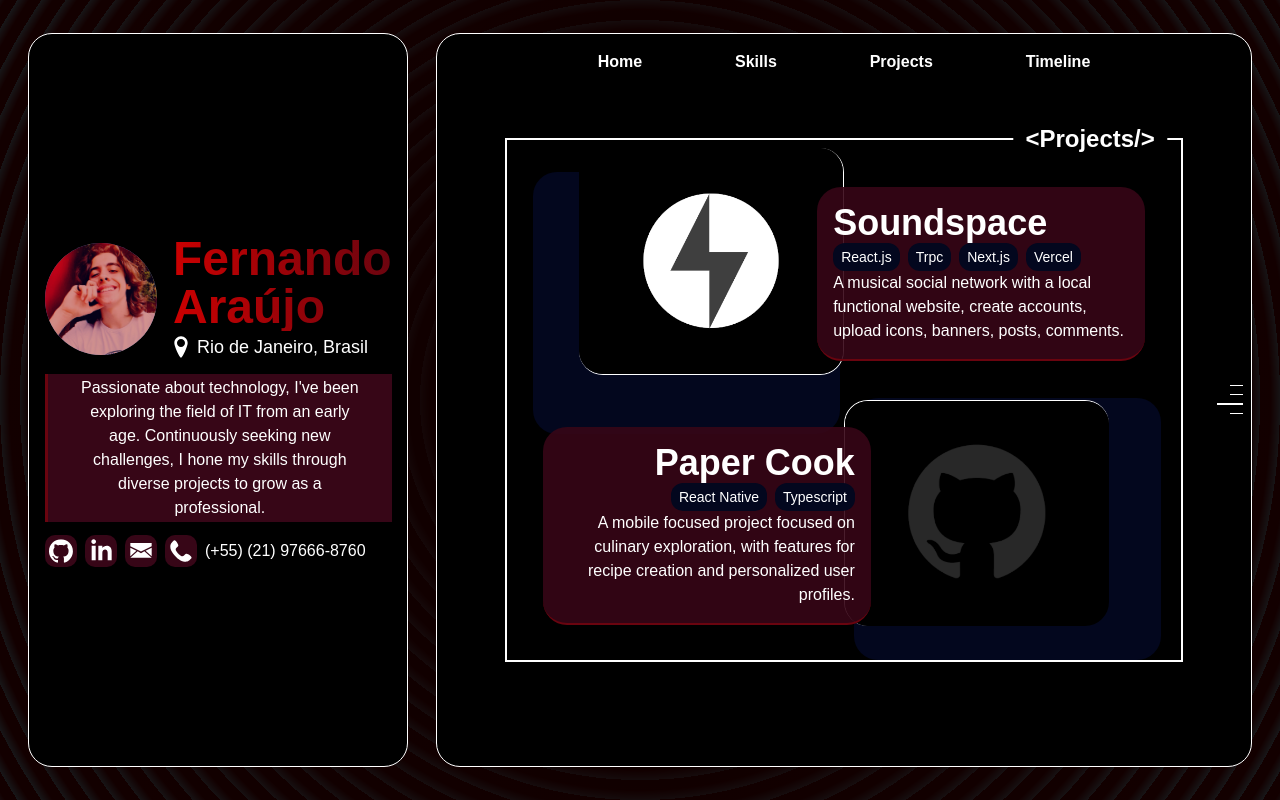
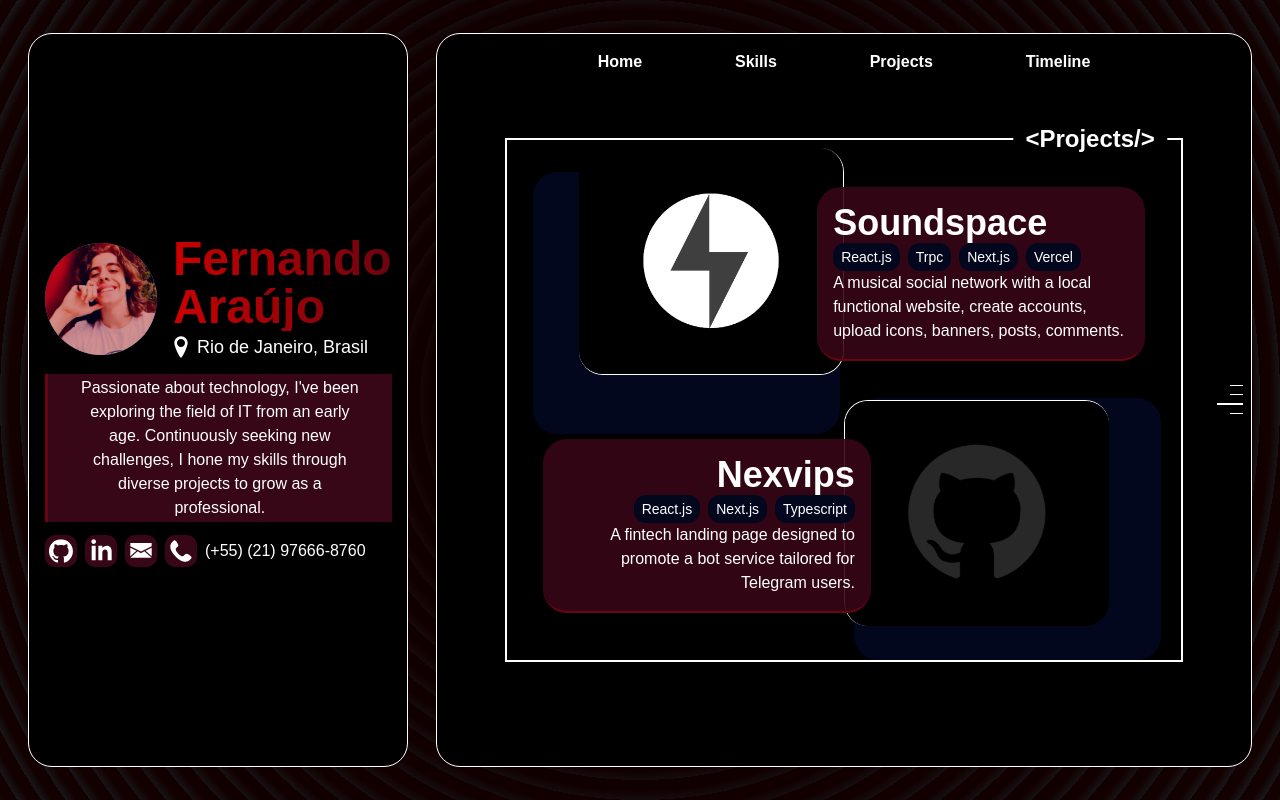
Before and after one commit to lntra/Portfolio, a React (Create React App) app: page / in a window 1280 px wide. Both pictures are taken after a click on the item "Projects". Built offline with nearby package versions, Linux system fonts and the light colour scheme.

Commit message:
altering projects

```diff
--- a/src/components/molecules/projects.tsx
+++ b/src/components/molecules/projects.tsx
@@ -114,7 +114,7 @@ const Projects = ({portugues , currentPage , setCurrentPage, scrollData} : Right
                                         </div>
                                     </a>
                                 </div>
-                                <a href='https://github.com/lntra/Paper-Cook'  className='hidden lg:block group row-start-2 row-end-2 col-start-7 col-end-13 h-full w-full'>
+                                <a href='https://github.com/lntra/NexVips'  className='hidden lg:block group row-start-2 row-end-2 col-start-7 col-end-13 h-full w-full'>
                                     <div className='w-full h-full flex justify-start'>
                                         <img className='grayscale-[1] transition-all duration-300 ease-in-out group-hover:grayscale-0 border-t-[1px] z-10 h-[90%] rounded-3xl border-l-[1px] border-white' src={githubalt} alt="" />
                                          <div
@@ -123,24 +123,28 @@ const Projects = ({portugues , currentPage , setCurrentPage, scrollData} : Right
                                     </div>
                                 </a>
                                 <div className='hidden row-start-2 row-end-2 p-7 col-start-1 z-20 col-end-8 h-full w-full lg:flex align-middle items-center'>
-                                    <a href='https://github.com/lntra/Paper-Cook' className='w-full h-fit bg-pf-crimsonbg border-b-2 border-pf-darkestred rounded-3xl'
+                                    <a href='https://github.com/lntra/NexVips' className='w-full h-fit bg-pf-crimsonbg border-b-2 border-pf-darkestred rounded-3xl'
                                     style={{ backgroundColor: 'rgba(55, 6, 23, 0.9)' }}
                                     >
                                         <div className='flex opacity-100 flex-col h-full justify-center align-top items-end p-4'>
-                                            <h1 className='text-4xl font-bold'>Paper Cook</h1>
+                                            <h1 className='text-4xl font-bold'>Nexvips</h1>
                                             <div className='flex gap-2'>
                                                 <div className='px-2 py-1 text-sm bg-pf-black rounded-xl'>
-                                                    <p>React Native</p>
+                                                    <p>React.js</p>
+                                                </div>
+                                                <div className='px-2 py-1 text-sm bg-pf-black rounded-xl'>
+                                                    <p>Next.js</p>
                                                 </div>
                                                 <div className='px-2 py-1 text-sm bg-pf-black rounded-xl'>
                                                     <p>Typescript</p>
                                                 </div>
                                             </div>
                                             <p className='text-base text-right'>
-                                                {portugues
-                                                ? "Um projeto disponível em mobile sobre culinária, lida com criações de receitas, usuários e seus perfis"
-                                                : "A mobile focused project focused on culinary exploration, with features for recipe creation and personalized user profiles."
-                                                }                                                 </p>
+                                                {
+                                                    portugues
+                                                        ? "Uma landing page de fintech desenvolvida para promover um serviço de bots voltado a clientes do Telegram."
+                                                        : "A fintech landing page designed to promote a bot service tailored for Telegram users."
+                                                }                                              </p>
                                         </div>
                                     </a>
                                 </div>
```
